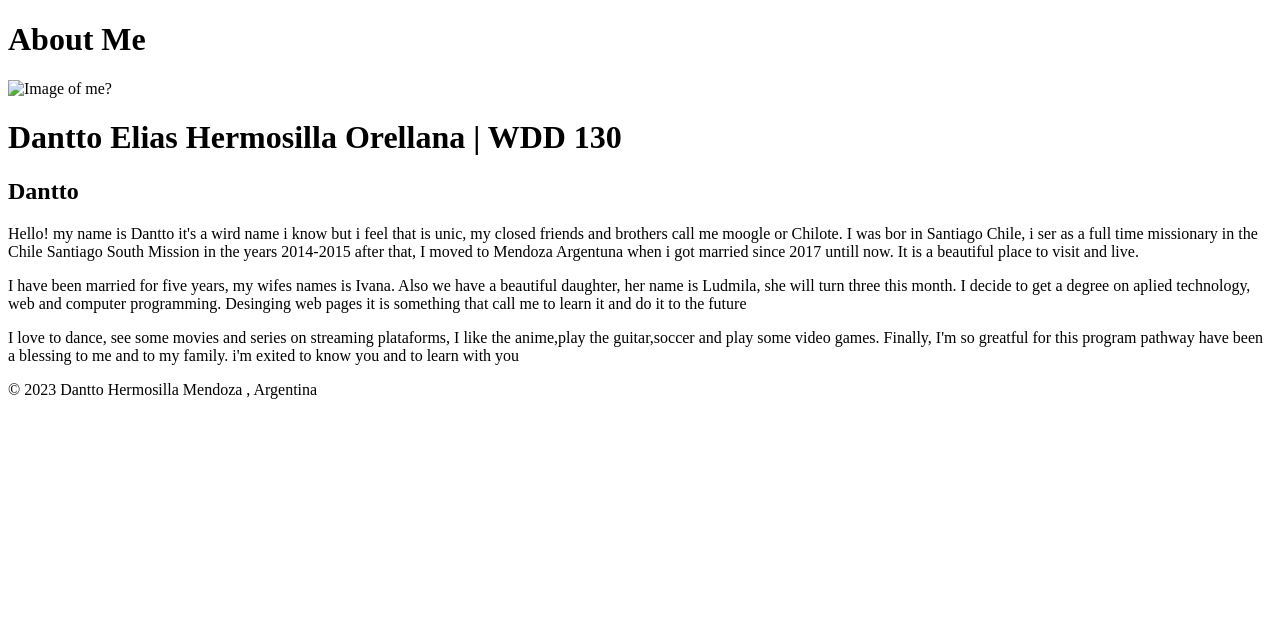
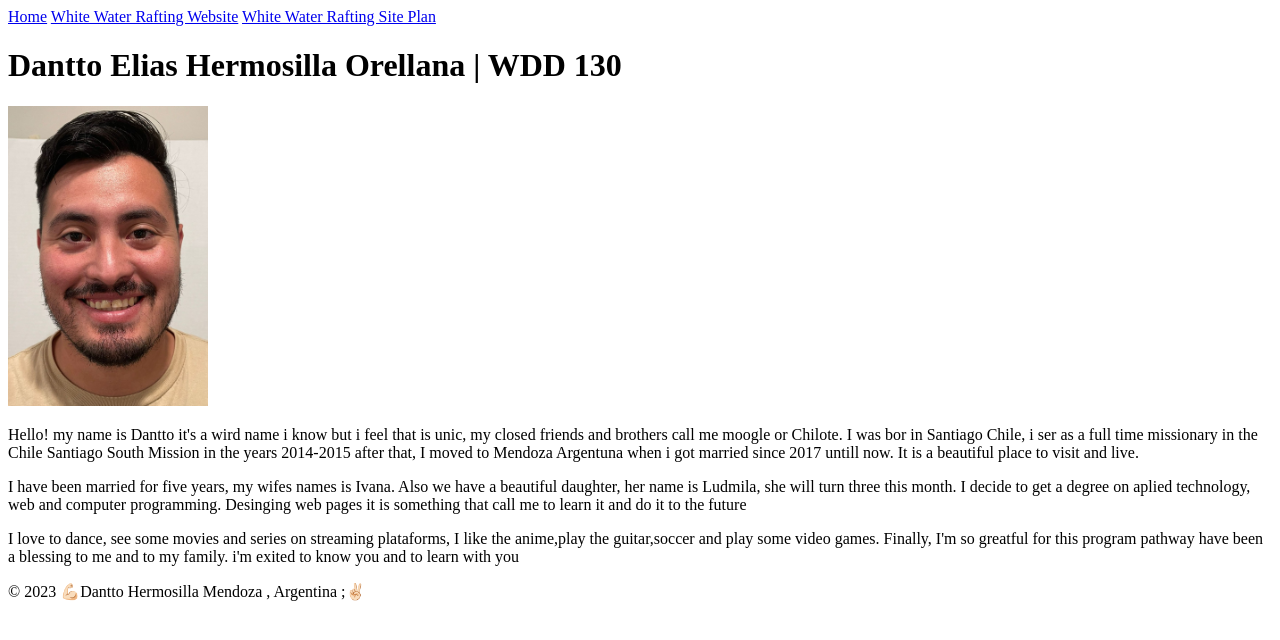
Before and after one commit to DanttoH/wdd130, a plain HTML site: page index.html in a window 1280 px wide. Drawn offline with Linux system fonts and the light colour scheme.

Commit message:
new changes

```diff
--- a/index.html
+++ b/index.html
@@ -1,23 +1,29 @@
 <!DOCTYPE html>
-<html lang="en">
+<html lang="en-US">
 <head>
     <meta charset="UTF-8">
-    <meta http-equiv="X-UA-Compatible" content="IE=edge">
-    <meta ame="viewport" content="width=device-width, initial-scale=1.0">
+    <meta name="viewport" content="width=device-width, initial-scale=1.0">
     <title>Dantto Elias Hermosilla Orellana | WDD 130</title>
-
 </head>
 
+<body>
+    <header>
+        <nav>
+            <a href="#">Home</a>
+            <a href="wwr/">White Water Rafting Website</a>
+            <a href="wwr/site-plan-rafting.html">White Water Rafting Site Plan</a>
+        </nav>
+    </header>
     <main>
-     <h1>About Me</h1>
-    <img alt="Image of me?" src="images/Family1.jpg" width="50%" height="50%" >
         <h1>Dantto Elias Hermosilla Orellana | WDD 130</h1>
-    <h2>Dantto</h2>
+        <img src="images/Profile.jpg"  alt="Hi my name is Dantto Hermosilla" width="200"  >
         <p>Hello! my name is Dantto it's a wird name i know but i feel that is unic, my closed friends and brothers call me moogle or Chilote. I was bor in Santiago Chile, i ser as a full time missionary  in the Chile Santiago South Mission in the years 2014-2015 after that, I moved to Mendoza Argentuna when i got married since 2017 untill now. It is a beautiful place to visit and live.</p>
         <p>I have been married for five years, my wifes names is Ivana. Also we have a beautiful daughter, her name is Ludmila, she will turn three this month. I decide to get a degree on aplied technology, web and computer programming. Desinging web pages it is something that call me to learn it and do it to the future</p>
         <p>I love to dance, see some movies and series on streaming plataforms, I like the anime,play the guitar,soccer and play some video games. Finally, I'm so greatful for this program pathway have been a blessing to me and to my family. i'm exited to know you and to learn with you</p>
     </main>
     <footer>
-   <p> &copy; 2023 Dantto Hermosilla Mendoza , Argentina</p>
+     <p> &copy; 2023 💪🏻Dantto Hermosilla Mendoza , Argentina ;✌🏻</p>
     </footer>
+</body>
+
 </html>
```
Lines whose indentation alone changed are shown as unchanged.
